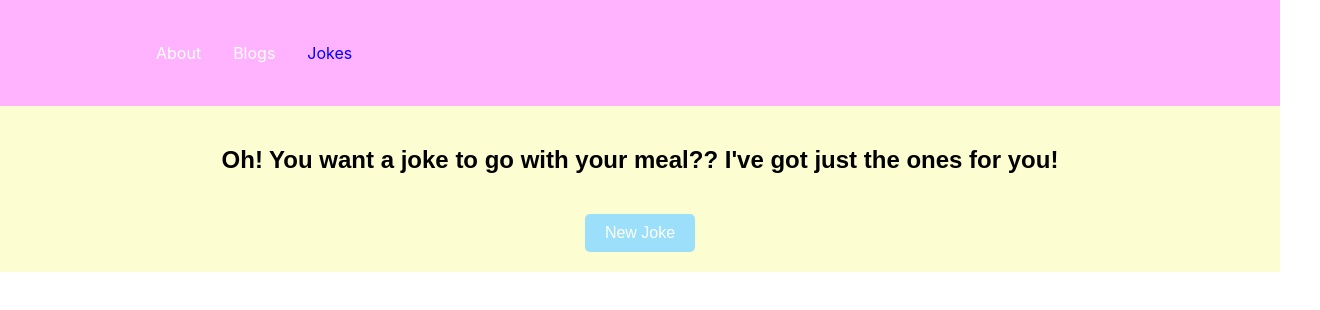
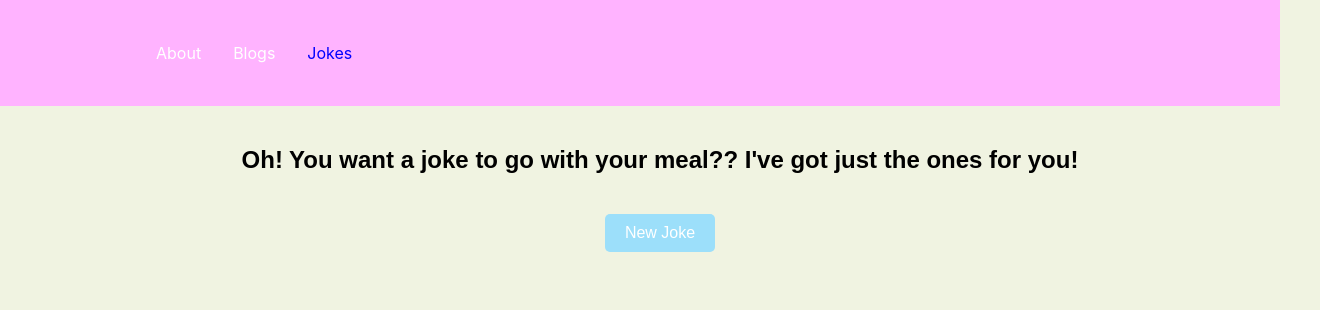
Before and after one commit to jessieward14/React-Website, a React (Create React App) app: page /jokes in a window 1280 px wide. Shown: the top 310 px of the page, 1320 px wide, since content can reach past the window. Built offline with nearby package versions, Linux system fonts and the light colour scheme; no server answers.

Commit message:
in-class work

```diff
--- a/src/Navbar/NavbarElements.js
+++ b/src/Navbar/NavbarElements.js
@@ -29,12 +29,13 @@ export const NavLink = styled(Link)`
 `;
 
 export const Bars = styled(FaBars)`
-    display: none;
+    // display: none;
     color: green;
     display: flex;
+    justify-content: center;
     align-items: center;
     @media screen and (max-width: 768px) {
-        display: block;
+        // display: block;
         position: absolute;
         top: 0;
         right: 0;
--- a/src/Pages/jokes.css
+++ b/src/Pages/jokes.css
@@ -1,17 +1,26 @@
 .Jokes {
     display: flex;
     flex-direction: column;
+    height: 500%;
+    width: 100%;
     align-items: center;
     justify-content: center;
     padding: 20px;
     font-family: 'Arial', sans-serif;
-    background-color: rgb(252, 253, 208)
+
+  }
+  body{
+    display: block;
+    height: 500%;
+    justify-content: center;
+
   }
 
   /* area where the joke is */
   .joke-container {
     text-align: center;
     margin-bottom: 20px;
+    height: 500%;
   }
 
   /* the joke styling */
@@ -19,7 +28,7 @@
     font-size: 15px;
     font-weight: bold;
     cursor: pointer;
-    color: #333;
+    color: rgb(39, 38, 38);
     margin-bottom: 10px;
   }
 
--- a/src/Pages/jokes.js
+++ b/src/Pages/jokes.js
@@ -35,6 +35,7 @@ const handleClickSetup = () => {
 
   useEffect(() => {
     fetchJoke();
+    // document.body.style.backgroundColor = "rgb(185,205,230)"
   }, []);
 
 
--- a/src/index.css
+++ b/src/index.css
@@ -5,6 +5,7 @@ body {
     sans-serif;
   -webkit-font-smoothing: antialiased;
   -moz-osx-font-smoothing: grayscale;
+  background-color: rgb(240, 243, 225);
 }
 
 code {
```
